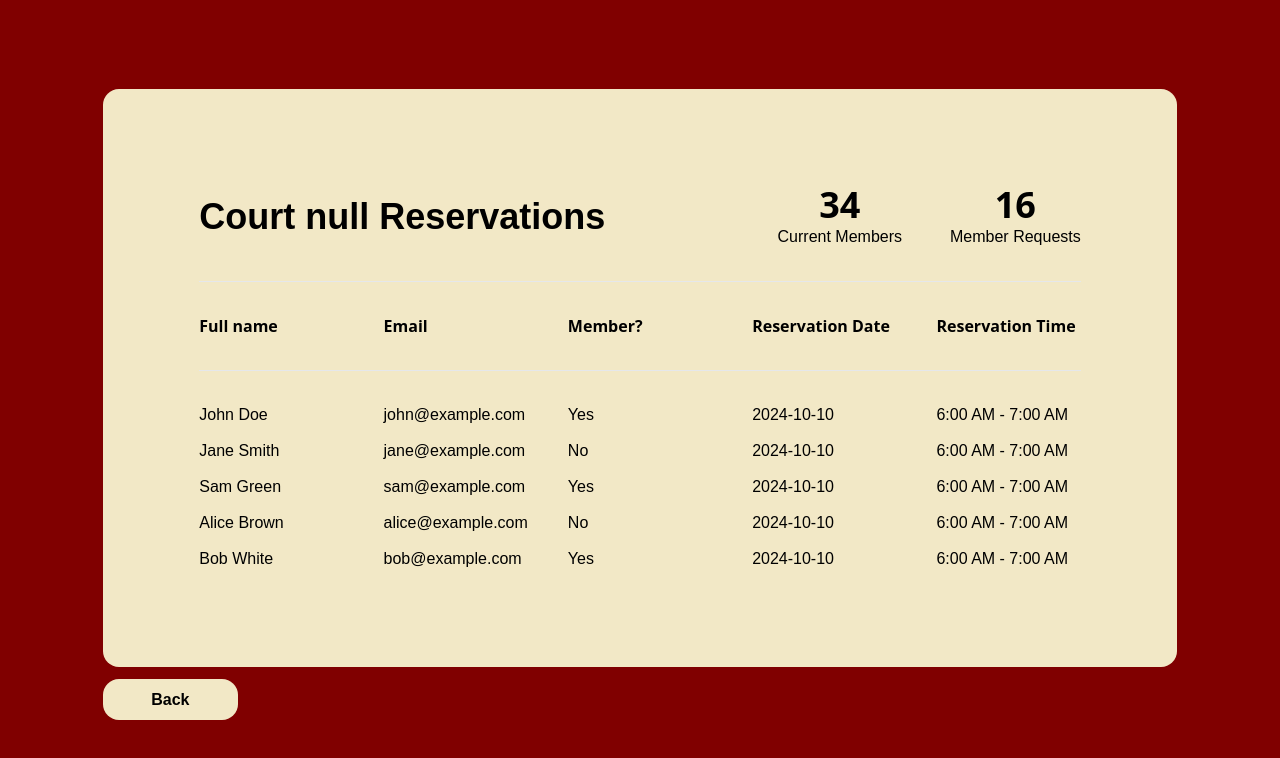
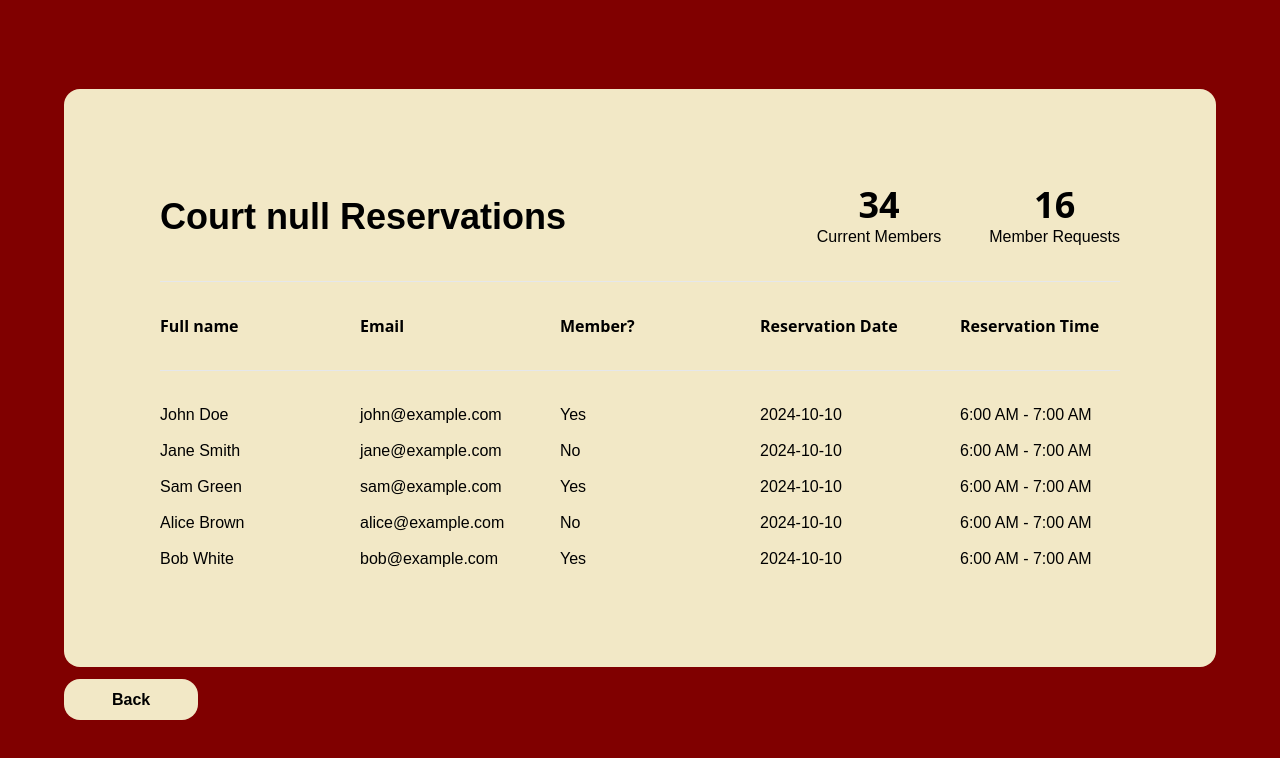
Before and after one commit to MrRyushi/MOBDEV-Courtly-Web-Admin, a Next.js app in the folder courtly/: page /reservations in a window 1280 px wide. Shown: the top 758 px of the page. Built offline with nearby package versions, Linux system fonts and the light colour scheme.

Commit message:
revisions to reservation page

```diff
--- a/courtly/src/app/reservations/page.tsx
+++ b/courtly/src/app/reservations/page.tsx
@@ -45,9 +45,9 @@ const Reservations = () => {
   ];
 
   return (
-    <div className="flex justify-center items-center h-auto md:h-screen bg-first p-3 md:p-16">
-      <div className="space-y-5">
-        <div className="bg-fourth md:h-4/6 xl:h-3/4 p-8 md:p-8 xl:py-24 xl:px-24 font-bold rounded-2xl">
+    <div className="flex justify-center items-center h-auto md:h-screen bg-first p-3 md:px-16 md:py-24">
+      <div className="space-y-5 w-screen">
+        <div className="bg-fourth p-8 md:p-8 xl:py-24 xl:px-24 font-bold rounded-2xl">
           <div className="md:flex justify-between items-center space-y-3 md:space-y-0">
             <h1 className="text-4xl font-poppins">{`Court ${court} Reservations`}</h1>
 
```
